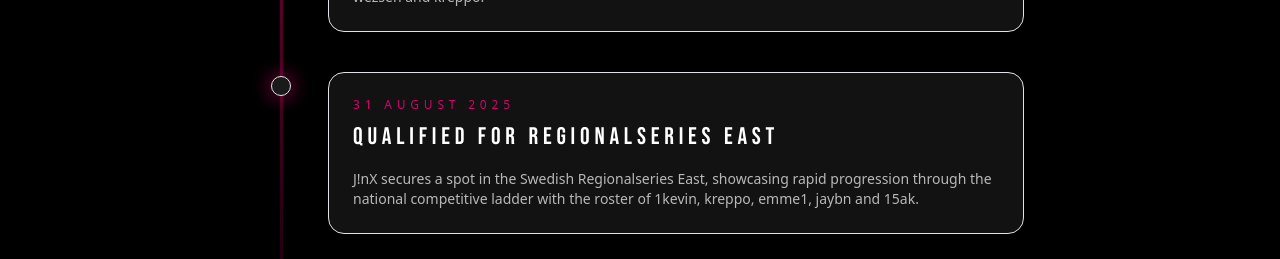
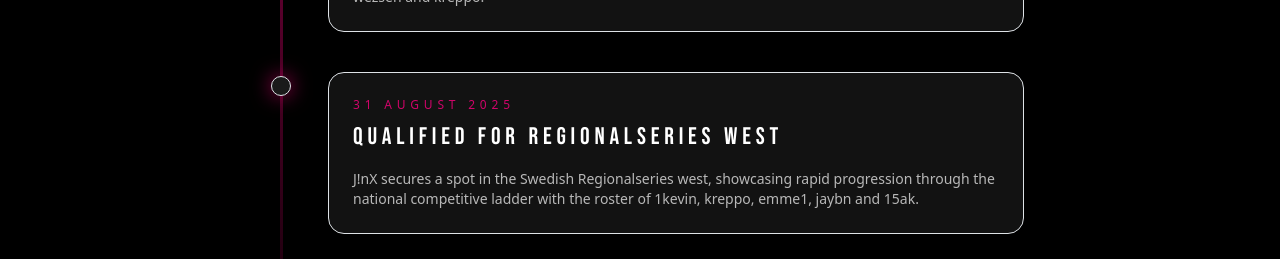
Before and after one commit to emrikrellmar/jinxesport.se, a React (Vite) app: page /about in a window 1280 px wide. Shown: the part 1440-1699 px from the top of the page. Built offline with nearby package versions, Linux system fonts and the light colour scheme.

Commit message:
Fix Regionalseries typo

```diff
--- a/src/pages/AboutPage.tsx
+++ b/src/pages/AboutPage.tsx
@@ -20,8 +20,8 @@ const timelineEvents = [
   },
   {
     date: '31 August 2025',
-    title: 'Qualified for Regionalseries East',
-    body: 'J!nX secures a spot in the Swedish Regionalseries East, showcasing rapid progression through the national competitive ladder with the roster of 1kevin, kreppo, emme1, jaybn and 15ak.',
+    title: 'Qualified for Regionalseries west',
+    body: 'J!nX secures a spot in the Swedish Regionalseries west, showcasing rapid progression through the national competitive ladder with the roster of 1kevin, kreppo, emme1, jaybn and 15ak.',
   },
   {
     date: '12 September 2025',
```
